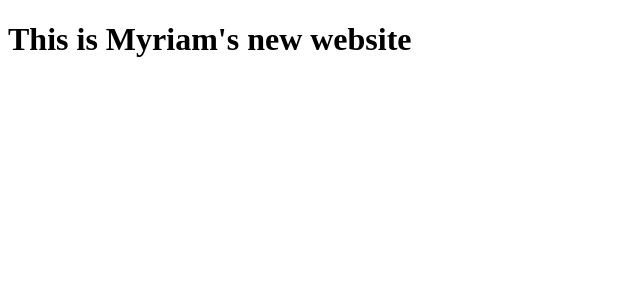
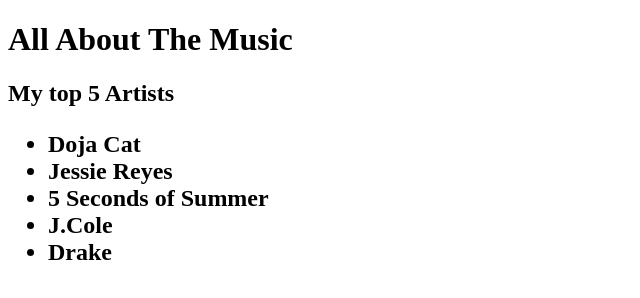
Before and after one commit to MyriamGutierrez2002/MyriamGutierrez.github.io, a plain HTML site: page index.html in a window 1280 px wide. Shown: the whole page, without its empty margins (0-640 px from the left). Drawn offline with Linux system fonts and the light colour scheme.

Commit message:
Update index.html

```diff
--- a/index.html
+++ b/index.html
@@ -1,6 +1,14 @@
 <!DOCTYPE html>
 <html>
-
-  <h1> This is Myriam's new website </h1>
-
+  <body>
+    <h1> All About The Music </h1>
+    <h2> My top 5 Artists <h2>
+      <ul>
+        <li>Doja Cat</li>
+        <li>Jessie Reyes</li>
+        <li>5 Seconds of Summer</li>
+        <li>J.Cole</li>
+        <li>Drake</li>
+      </ul>
+  </body>
 </html>
```
